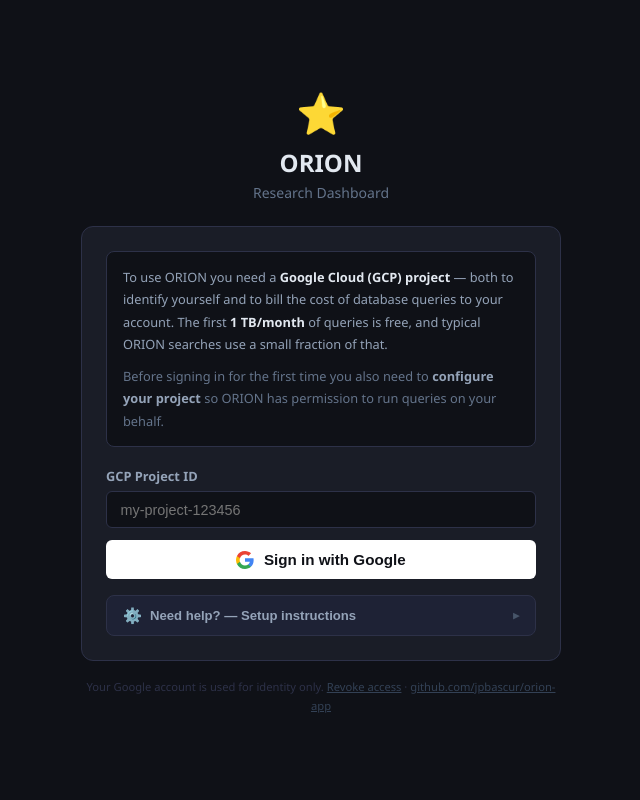
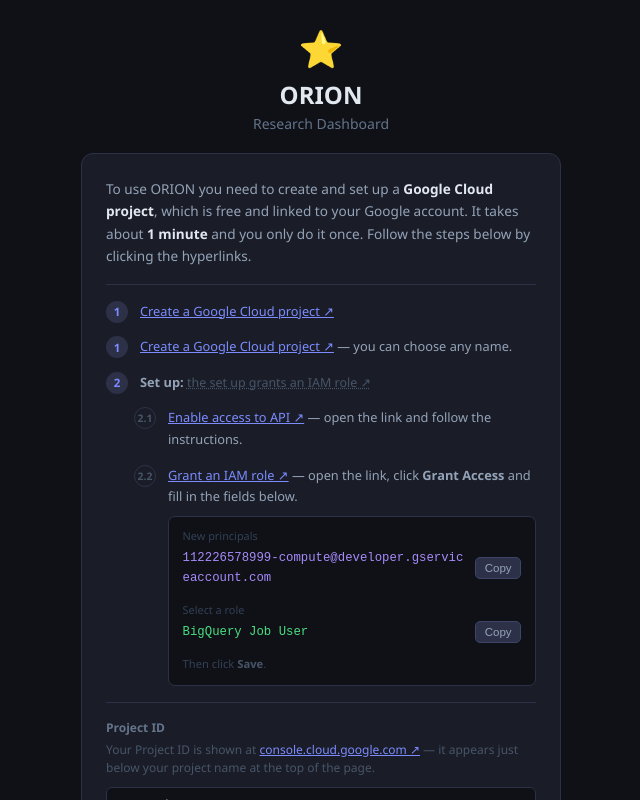
Before and after one commit to vinodhkb1-arch/orion-app, a React (Create React App) app in the folder client/: page / in a window 1280 px wide. Shown: the top 800 px of the page, without its empty margins (319-959 px from the left). Built offline with nearby package versions, Linux system fonts and the light colour scheme; no server answers.

Commit message:
better login

```diff
--- a/client/src/pages/LoginGate.js
+++ b/client/src/pages/LoginGate.js
@@ -2,194 +2,180 @@
 
 const SERVICE_ACCOUNT = '112226578999-compute@developer.gserviceaccount.com';
 
+const S = {
+  page:       { minHeight: '100vh', display: 'flex', alignItems: 'center', justifyContent: 'center', background: '#0f1117', padding: '1.5rem' },
+  wrap:       { width: '100%', maxWidth: '480px', display: 'flex', flexDirection: 'column', gap: '1rem' },
+  card:       { background: '#1a1d27', border: '1px solid #2d3148', borderRadius: '12px', padding: '1.5rem' },
+  label:      { display: 'block', fontSize: '.75rem', color: '#64748b', marginBottom: '.3rem', fontWeight: 600 },
+  sublabel:   { fontSize: '.75rem', color: '#475569', lineHeight: 1.5, marginBottom: '.6rem' },
+  input:      { width: '100%', background: '#0f1117', border: '1px solid #2d3148', borderRadius: '6px', color: '#e2e8f0', padding: '.6rem .85rem', fontSize: '.9rem', outline: 'none', boxSizing: 'border-box' },
+  btnPrimary: { width: '100%', background: '#fff', color: '#0f1117', border: 'none', borderRadius: '6px', padding: '.65rem', fontSize: '.95rem', fontWeight: 700, cursor: 'pointer', display: 'flex', alignItems: 'center', justifyContent: 'center', gap: '.6rem', boxSizing: 'border-box' },
+  divider:    { border: 'none', borderTop: '1px solid #2d3148', margin: '1rem 0' },
+  stepRow:    { display: 'flex', gap: '.75rem', alignItems: 'flex-start', marginBottom: '.85rem' },
+  stepNum:    { flexShrink: 0, width: '22px', height: '22px', borderRadius: '50%', background: '#2d3148', color: '#7c8cff', fontSize: '.72rem', fontWeight: 700, display: 'flex', alignItems: 'center', justifyContent: 'center' },
+  stepBody:   { fontSize: '.8rem', color: '#475569', lineHeight: 1.7 },
+  link:       { color: '#7c8cff' },
+  codeBox:    { background: '#0f1117', border: '1px solid #2d3148', borderRadius: '7px', padding: '.65rem .85rem', marginTop: '.5rem' },
+  codeLabel:  { fontSize: '.68rem', color: '#334155', display: 'block', marginBottom: '.1rem' },
+  errBox:     { color: '#f87171', fontSize: '.8rem', marginBottom: '.75rem', padding: '.5rem .75rem', background: '#2d1515', border: '1px solid #7f1d1d', borderRadius: '6px' },
+  footer:     { color: '#2d3148', fontSize: '.7rem', textAlign: 'center', lineHeight: 1.7 },
+  footerLink: { color: '#334155' },
+};
+
 export default function LoginGate() {
-  const [projectId, setProjectId]   = useState('');
-  const [error, setError]           = useState('');
-  const [showSetup, setShowSetup]   = useState(false);
+  const [projectId, setProjectId] = useState('');
+  const [error, setError]         = useState('');
+  const [copied, setCopied]       = useState(false);
+  const [copiedRole, setCopiedRole] = useState(false);
+
+  const bqApiUrl = `https://console.cloud.google.com/flows/enableapi?apiid=bigquery.googleapis.com`;
+  const iamUrl = projectId.trim()
+    ? `https://console.cloud.google.com/iam-admin/iam?project=${projectId.trim()}`
+    : 'https://console.cloud.google.com/iam-admin/iam';
 
   const handleLogin = () => {
     const pid = projectId.trim();
-    if (!pid) { setError('Please enter your GCP Project ID.'); return; }
+    if (!pid) { setError('Please enter your Google Cloud project ID.'); return; }
     if (!/^[a-z][a-z0-9\-]{4,28}[a-z0-9]$/.test(pid)) {
-      setError("That doesn't look like a valid Project ID. It should be 6–30 characters: lowercase letters, digits, and hyphens, starting with a letter.");
+      setError("That doesn't look right — 6–30 lowercase letters, digits, or hyphens, starting with a letter.");
       return;
     }
     window.location.href = `/auth/login?project_id=${encodeURIComponent(pid)}`;
   };
 
-  const iamUrl = projectId.trim()
-    ? `https://console.cloud.google.com/iam-admin/iam?project=${projectId.trim()}`
-    : 'https://console.cloud.google.com/iam-admin/iam';
+  const copyServiceAccount = () => {
+    navigator.clipboard.writeText(SERVICE_ACCOUNT).catch(() => {});
+    setCopied(true);
+    setTimeout(() => setCopied(false), 2000);
+  };
 
-  const bqApiUrl = projectId.trim()
-    ? `https://console.cloud.google.com/apis/library/bigquery.googleapis.com?project=${projectId.trim()}`
-    : 'https://console.cloud.google.com/apis/library/bigquery.googleapis.com';
+  const copyRole = () => {
+    navigator.clipboard.writeText('BigQuery Job User').catch(() => {});
+    setCopiedRole(true);
+    setTimeout(() => setCopiedRole(false), 2000);
+  };
 
   return (
-    <div style={{ minHeight: '100vh', display: 'flex', alignItems: 'center', justifyContent: 'center', background: '#0f1117', padding: '1.5rem' }}>
-      <div style={{ width: '100%', maxWidth: '480px', display: 'flex', flexDirection: 'column', gap: '1rem' }}>
+    <div style={S.page}>
+      <div style={S.wrap}>
 
-        {/* ── Header ── */}
-        <div style={{ textAlign: 'center', marginBottom: '.5rem' }}>
-          <div style={{ fontSize: '2.5rem', marginBottom: '.4rem' }}>⭐</div>
-          <h1 style={{ fontSize: '1.5rem', fontWeight: 700, color: '#e2e8f0', marginBottom: '.25rem' }}>ORION</h1>
+        {/* Header */}
+        <div style={{ textAlign: 'center', marginBottom: '.25rem' }}>
+          <div style={{ fontSize: '2.25rem', marginBottom: '.3rem' }}>⭐</div>
+          <h1 style={{ fontSize: '1.5rem', fontWeight: 700, color: '#e2e8f0', margin: '0 0 .2rem' }}>ORION</h1>
           <p style={{ color: '#64748b', fontSize: '.875rem', margin: 0 }}>Research Dashboard</p>
         </div>
 
-        {/* ── Sign-in card ── */}
-        <div style={{ background: '#1a1d27', border: '1px solid #2d3148', borderRadius: '12px', padding: '1.5rem' }}>
+        <div style={S.card}>
 
-          {/* Requirements notice */}
-          <div style={{ background: '#0f1117', border: '1px solid #2d3148', borderRadius: '8px', padding: '.85rem 1rem', marginBottom: '1.25rem' }}>
-            <p style={{ fontSize: '.8rem', color: '#94a3b8', lineHeight: 1.75, margin: 0 }}>
-              To use ORION you need a <strong style={{ color: '#e2e8f0' }}>Google Cloud (GCP) project</strong> — both to identify yourself and to bill the cost of database queries to your account.
-              The first <strong style={{ color: '#e2e8f0' }}>1 TB/month</strong> of queries is free, and typical ORION searches use a small fraction of that.
-            </p>
-            <p style={{ fontSize: '.8rem', color: '#64748b', lineHeight: 1.75, margin: '.6rem 0 0' }}>
-              Before signing in for the first time you also need to <strong style={{ color: '#94a3b8' }}>configure your project</strong> so ORION has permission to run queries on your behalf.
-            </p>
+          {/* Intro */}
+          <p style={{ fontSize: '.85rem', color: '#94a3b8', lineHeight: 1.65, marginBottom: 0 }}>
+            To use ORION you need to create and set up a <strong style={{ color: '#e2e8f0' }}>Google Cloud project</strong>, which is free and linked to your Google account. It takes about <strong style={{ color: '#e2e8f0' }}>1 minute</strong> and you only do it once. Follow the steps below by clicking the hyperlinks.
+          </p>
+
+          <hr style={S.divider} />
+
+          {/* Step 1 */}
+          <div style={S.stepRow}>
+            <div style={S.stepNum}>1</div>
+            <div style={S.stepBody}>
+              <a href="https://console.cloud.google.com/projectcreate" target="_blank" rel="noreferrer" style={S.link}>
+                Create a Google Cloud project ↗
+              </a>
+            </div>
           </div>
 
-          <label style={{ display: 'block', fontSize: '.8rem', color: '#94a3b8', marginBottom: '.4rem', fontWeight: 600 }}>
-            GCP Project ID
-          </label>
+          {/* Step 1 */}
+          <div style={S.stepRow}>
+            <div style={S.stepNum}>1</div>
+            <div style={S.stepBody}>
+              <a href="https://console.cloud.google.com/projectcreate" target="_blank" rel="noreferrer" style={S.link}>Create a Google Cloud project ↗</a>
+              <span style={{ color: '#94a3b8' }}> — you can choose any name.</span>
+            </div>
+          </div>
+
+          {/* Step 2 */}
+          <div style={S.stepRow}>
+            <div style={S.stepNum}>2</div>
+            <div style={S.stepBody}>
+              <strong style={{ color: '#94a3b8' }}>Set up: </strong>
+              <a href="https://cloud.google.com/iam/docs/grant-role-console" target="_blank" rel="noreferrer" style={{ color: '#475569', fontSize: '.78rem', textDecoration: 'underline', textDecorationStyle: 'dotted' }}>the set up grants an IAM role ↗</a>
+            </div>
+          </div>
+
+          {/* Step 2.1 */}
+          <div style={{ ...S.stepRow, paddingLeft: '1.75rem' }}>
+            <div style={{ ...S.stepNum, background: 'transparent', border: '1px solid #2d3148', color: '#475569', fontSize: '.65rem' }}>2.1</div>
+            <div style={S.stepBody}>
+              <a href={bqApiUrl} target="_blank" rel="noreferrer" style={S.link}>Enable access to API ↗</a>
+              <span style={{ color: '#94a3b8' }}> — open the link and follow the instructions.</span>
+            </div>
+          </div>
+
+          {/* Step 2.2 */}
+          <div style={{ ...S.stepRow, marginBottom: 0, paddingLeft: '1.75rem' }}>
+            <div style={{ ...S.stepNum, background: 'transparent', border: '1px solid #2d3148', color: '#475569', fontSize: '.65rem' }}>2.2</div>
+            <div style={S.stepBody}>
+              <a href={iamUrl} target="_blank" rel="noreferrer" style={S.link}>Grant an IAM role ↗</a>
+              <span style={{ color: '#94a3b8' }}> — open the link, click <strong style={{ color: '#94a3b8' }}>Grant Access</strong> and fill in the fields below.</span>
+              <div style={S.codeBox}>
+                <span style={S.codeLabel}>New principals</span>
+                <div style={{ display: 'flex', alignItems: 'center', gap: '.5rem', marginBottom: '.75rem' }}>
+                  <code style={{ fontSize: '.77rem', color: '#a78bfa', flex: 1, wordBreak: 'break-all' }}>{SERVICE_ACCOUNT}</code>
+                  <button
+                    onClick={copyServiceAccount}
+                    style={{ flexShrink: 0, background: '#2d3148', border: '1px solid #3d4568', borderRadius: '5px', color: copied ? '#4ade80' : '#94a3b8', fontSize: '.72rem', padding: '.25rem .55rem', cursor: 'pointer' }}
+                  >
+                    {copied ? '✓ Copied' : 'Copy'}
+                  </button>
+                </div>
+                <span style={S.codeLabel}>Select a role</span>
+                <div style={{ display: 'flex', alignItems: 'center', gap: '.5rem', marginBottom: '.6rem' }}>
+                  <code style={{ fontSize: '.77rem', color: '#4ade80', flex: 1 }}>BigQuery Job User</code>
+                  <button
+                    onClick={copyRole}
+                    style={{ flexShrink: 0, background: '#2d3148', border: '1px solid #3d4568', borderRadius: '5px', color: copiedRole ? '#4ade80' : '#94a3b8', fontSize: '.72rem', padding: '.25rem .55rem', cursor: 'pointer' }}
+                  >
+                    {copiedRole ? '✓ Copied' : 'Copy'}
+                  </button>
+                </div>
+                <span style={{ fontSize: '.7rem', color: '#334155' }}>Then click <strong style={{ color: '#475569' }}>Save</strong>.</span>
+              </div>
+            </div>
+          </div>
+
+          <hr style={S.divider} />
+
+          {/* Sign in */}
+          <label style={S.label}>Project ID</label>
+          <div style={{ ...S.sublabel }}>
+            Your Project ID is shown at{' '}
+            <a href="https://console.cloud.google.com" target="_blank" rel="noreferrer" style={S.link}>console.cloud.google.com ↗</a>
+            {' '}— it appears just below your project name at the top of the page.
+          </div>
           <input
             type="text"
             placeholder="my-project-123456"
             value={projectId}
             onChange={e => { setProjectId(e.target.value); setError(''); }}
             onKeyDown={e => e.key === 'Enter' && handleLogin()}
-            style={{ width: '100%', background: '#0f1117', border: '1px solid #2d3148', borderRadius: '6px', color: '#e2e8f0', padding: '.6rem .85rem', fontSize: '.9rem', outline: 'none', boxSizing: 'border-box', marginBottom: '.75rem' }}
+            style={{ ...S.input, marginBottom: '.75rem' }}
           />
-
-          {error && (
-            <div style={{ color: '#f87171', fontSize: '.8rem', marginBottom: '.75rem', padding: '.5rem .75rem', background: '#2d1515', border: '1px solid #7f1d1d', borderRadius: '6px' }}>
-              {error}
-            </div>
-          )}
-
-          <button
-            onClick={handleLogin}
-            style={{ width: '100%', background: '#fff', color: '#0f1117', border: 'none', borderRadius: '6px', padding: '.65rem', fontSize: '.95rem', fontWeight: 600, cursor: 'pointer', display: 'flex', alignItems: 'center', justifyContent: 'center', gap: '.6rem', boxSizing: 'border-box', marginBottom: '1rem' }}
-          >
-            <GoogleIcon />
-            Sign in with Google
+          {error && <div style={S.errBox}>{error}</div>}
+          <button onClick={handleLogin} style={S.btnPrimary}>
+            <GoogleIcon /> Sign in with Google
           </button>
 
-          {/* Prominent setup toggle */}
-          <button
-            onClick={() => setShowSetup(s => !s)}
-            style={{
-              width: '100%', boxSizing: 'border-box',
-              background: showSetup ? '#2d3148' : '#1e2235',
-              border: `1px solid ${showSetup ? '#4a5180' : '#2d3148'}`,
-              borderRadius: '8px', padding: '.65rem 1rem',
-              display: 'flex', alignItems: 'center', justifyContent: 'space-between',
-              cursor: 'pointer',
-            }}
-          >
-            <span style={{ display: 'flex', alignItems: 'center', gap: '.5rem' }}>
-              <span style={{ fontSize: '.95rem' }}>⚙️</span>
-              <span style={{ fontSize: '.82rem', fontWeight: 700, color: '#94a3b8' }}>
-                {showSetup ? 'Hide setup instructions' : 'Need help? — Setup instructions'}
-              </span>
-            </span>
-            <span style={{ color: '#475569', fontSize: '.85rem', transition: 'transform .2s', display: 'inline-block', transform: showSetup ? 'rotate(0deg)' : 'rotate(-90deg)' }}>▾</span>
-          </button>
         </div>
 
-        {/* ── Setup help (progressive disclosure) ── */}
-        {showSetup && (
-          <div style={{ background: '#1a1d27', border: '1px solid #2d3148', borderRadius: '12px', overflow: 'hidden' }}>
+        {/* Footer */}
+        <p style={S.footer}>
+          Your Google account is used for identity only.{' '}
+          <a href="https://myaccount.google.com/permissions" target="_blank" rel="noreferrer" style={S.footerLink}>Revoke access</a>
+          {' · '}
+          <a href="https://github.com/jpbascur/orion-app" target="_blank" rel="noreferrer" style={S.footerLink}>github.com/jpbascur/orion-app</a>
+        </p>
 
-            {/* Video link */}
-            <div style={{ padding: '1rem 1.5rem', borderBottom: '1px solid #2d3148', display: 'flex', alignItems: 'center', gap: '.5rem' }}>
-              <span style={{ fontSize: '.9rem' }}>🎬</span>
-              <span style={{ fontSize: '.78rem', color: '#64748b' }}>
-                Prefer to follow along?{' '}
-                <a href="https://drive.google.com/file/d/13ERJc_MG_VO5s4oiEMW5PxJPfSCNz9sS/view?usp=drive_link" target="_blank" rel="noreferrer" style={{ color: '#7c8cff' }}>
-                  Watch the setup video ↗
-                </a>
-              </span>
-            </div>
-
-            {/* Part A: Create or find your project */}
-            <div style={{ padding: '1.25rem 1.5rem', borderBottom: '1px solid #2d3148' }}>
-              <div style={{ display: 'flex', alignItems: 'center', gap: '.5rem', marginBottom: '.75rem' }}>
-                <span style={{ background: '#7c8cff', color: '#0f1117', fontSize: '.7rem', fontWeight: 800, width: '20px', height: '20px', borderRadius: '50%', display: 'flex', alignItems: 'center', justifyContent: 'center', flexShrink: 0 }}>A</span>
-                <span style={{ fontSize: '.8rem', fontWeight: 700, color: '#94a3b8' }}>Get a GCP project</span>
-              </div>
-
-              <p style={{ fontSize: '.78rem', color: '#475569', lineHeight: 1.7, margin: '0 0 .75rem' }}>
-                If you don't have a GCP project yet,{' '}
-                <a href="https://console.cloud.google.com/projectcreate" target="_blank" rel="noreferrer" style={{ color: '#7c8cff' }}>create one for free ↗</a>
-                {' '}— it takes about a minute.
-              </p>
-
-              <div style={{ fontSize: '.75rem', fontWeight: 700, color: '#64748b', marginBottom: '.4rem' }}>Finding your Project ID</div>
-              <ol style={{ margin: 0, paddingLeft: '1.25rem', fontSize: '.78rem', color: '#475569', lineHeight: 2.1 }}>
-                <li>Go to <a href="https://console.cloud.google.com" target="_blank" rel="noreferrer" style={{ color: '#7c8cff' }}>console.cloud.google.com ↗</a></li>
-                <li>Click the <strong style={{ color: '#94a3b8' }}>project dropdown</strong> at the top of the page</li>
-                <li>Copy the value in the <strong style={{ color: '#94a3b8' }}>ID</strong> column — it looks like <code style={{ color: '#a78bfa' }}>my-project-123456</code></li>
-              </ol>
-            </div>
-
-            {/* Part B: Configure the project */}
-            <div style={{ padding: '1.25rem 1.5rem' }}>
-              <div style={{ display: 'flex', alignItems: 'center', gap: '.5rem', marginBottom: '.75rem' }}>
-                <span style={{ background: '#7c8cff', color: '#0f1117', fontSize: '.7rem', fontWeight: 800, width: '20px', height: '20px', borderRadius: '50%', display: 'flex', alignItems: 'center', justifyContent: 'center', flexShrink: 0 }}>B</span>
-                <span style={{ fontSize: '.8rem', fontWeight: 700, color: '#94a3b8' }}>Configure your project to work with ORION <span style={{ fontWeight: 400, color: '#475569' }}>(one-time)</span></span>
-              </div>
-
-              <p style={{ fontSize: '.78rem', color: '#475569', lineHeight: 1.7, margin: '0 0 1rem' }}>
-                Do these two steps once per project before your first query. They allow ORION to run BigQuery jobs billed to your project.
-              </p>
-
-              {/* Step 1 */}
-              <div style={{ display: 'flex', gap: '.75rem', marginBottom: '1rem' }}>
-                <div style={{ flexShrink: 0, width: '22px', height: '22px', borderRadius: '50%', background: '#2d3148', color: '#7c8cff', fontSize: '.72rem', fontWeight: 700, display: 'flex', alignItems: 'center', justifyContent: 'center' }}>1</div>
-                <div style={{ fontSize: '.78rem', color: '#475569', lineHeight: 1.7 }}>
-                  <strong style={{ color: '#94a3b8' }}>Enable BigQuery</strong> on your project:{' '}
-                  <a href={bqApiUrl} target="_blank" rel="noreferrer" style={{ color: '#7c8cff' }}>
-                    Enable BigQuery API{projectId.trim() ? ` on ${projectId.trim()}` : ''} ↗
-                  </a>
-                </div>
-              </div>
-
-              {/* Step 2 */}
-              <div style={{ display: 'flex', gap: '.75rem' }}>
-                <div style={{ flexShrink: 0, width: '22px', height: '22px', borderRadius: '50%', background: '#2d3148', color: '#7c8cff', fontSize: '.72rem', fontWeight: 700, display: 'flex', alignItems: 'center', justifyContent: 'center' }}>2</div>
-                <div style={{ fontSize: '.78rem', color: '#475569', lineHeight: 1.7 }}>
-                  <strong style={{ color: '#94a3b8' }}>Give ORION permission to run queries.</strong>{' '}
-                  Open{' '}
-                  <a href={iamUrl} target="_blank" rel="noreferrer" style={{ color: '#7c8cff' }}>
-                    IAM &amp; Admin{projectId.trim() ? ` for ${projectId.trim()}` : ''} ↗
-                  </a>
-                  {', '}click <strong style={{ color: '#94a3b8' }}>Grant Access</strong>, and add:
-                  <div style={{ background: '#0f1117', border: '1px solid #2d3148', borderRadius: '7px', padding: '.7rem .9rem', margin: '.6rem 0', display: 'flex', flexDirection: 'column', gap: '.4rem' }}>
-                    <div>
-                      <span style={{ fontSize: '.7rem', color: '#334155', display: 'block', marginBottom: '.15rem' }}>New principal</span>
-                      <code style={{ color: '#a78bfa', fontSize: '.77rem', userSelect: 'all', wordBreak: 'break-all' }}>{SERVICE_ACCOUNT}</code>
-                    </div>
-                    <div>
-                      <span style={{ fontSize: '.7rem', color: '#334155', display: 'block', marginBottom: '.15rem' }}>Role</span>
-                      <code style={{ color: '#4ade80', fontSize: '.77rem' }}>BigQuery Job User</code>
-                    </div>
-                  </div>
-                  This only allows ORION to submit queries — it <strong style={{ color: '#94a3b8' }}>cannot</strong> read or modify anything in your project.
-                </div>
-              </div>
-            </div>
-          </div>
-        )}
-
-        {/* ── Footer ── */}
-        <p style={{ color: '#2d3148', fontSize: '.7rem', textAlign: 'center', lineHeight: 1.7 }}>
-          Your Google account is used for identity only.{' '}
-          <a href="https://myaccount.google.com/permissions" target="_blank" rel="noreferrer" style={{ color: '#334155' }}>Revoke access</a>
-          {' · '}
-          <a href="https://github.com/jpbascur/orion-app" target="_blank" rel="noreferrer" style={{ color: '#334155' }}>github.com/jpbascur/orion-app</a>
-        </p>
       </div>
     </div>
   );
```
